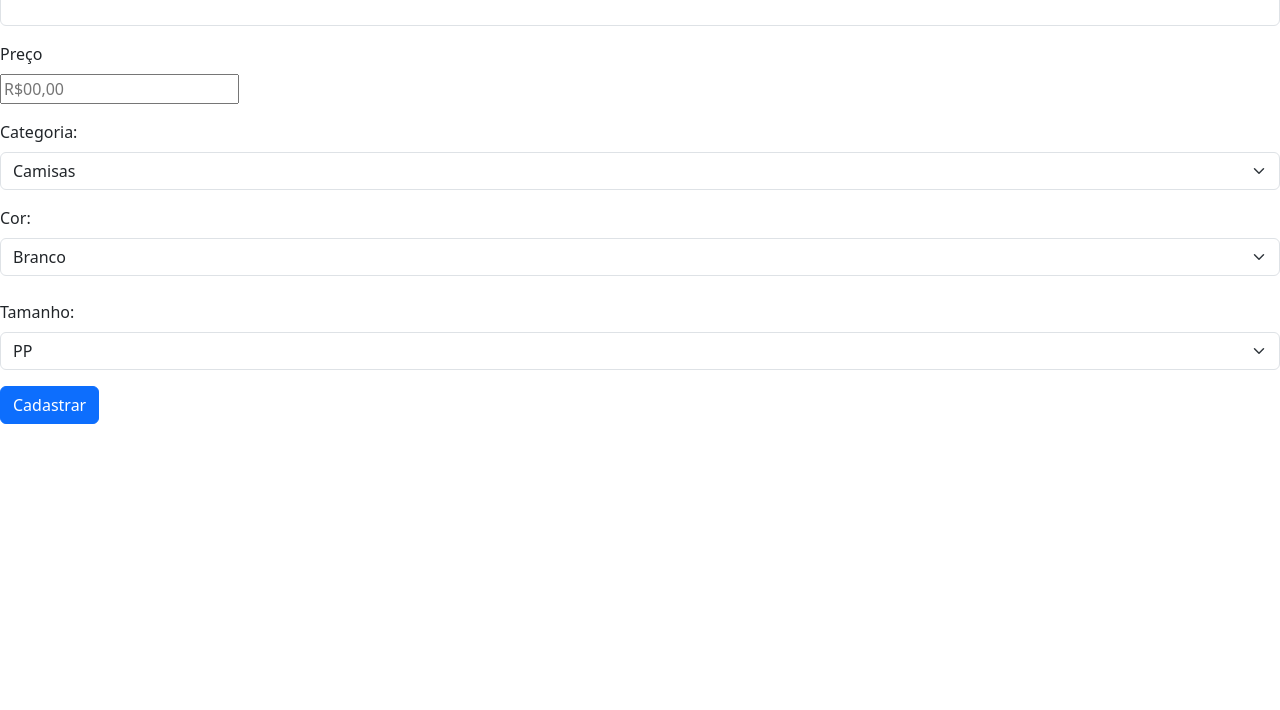
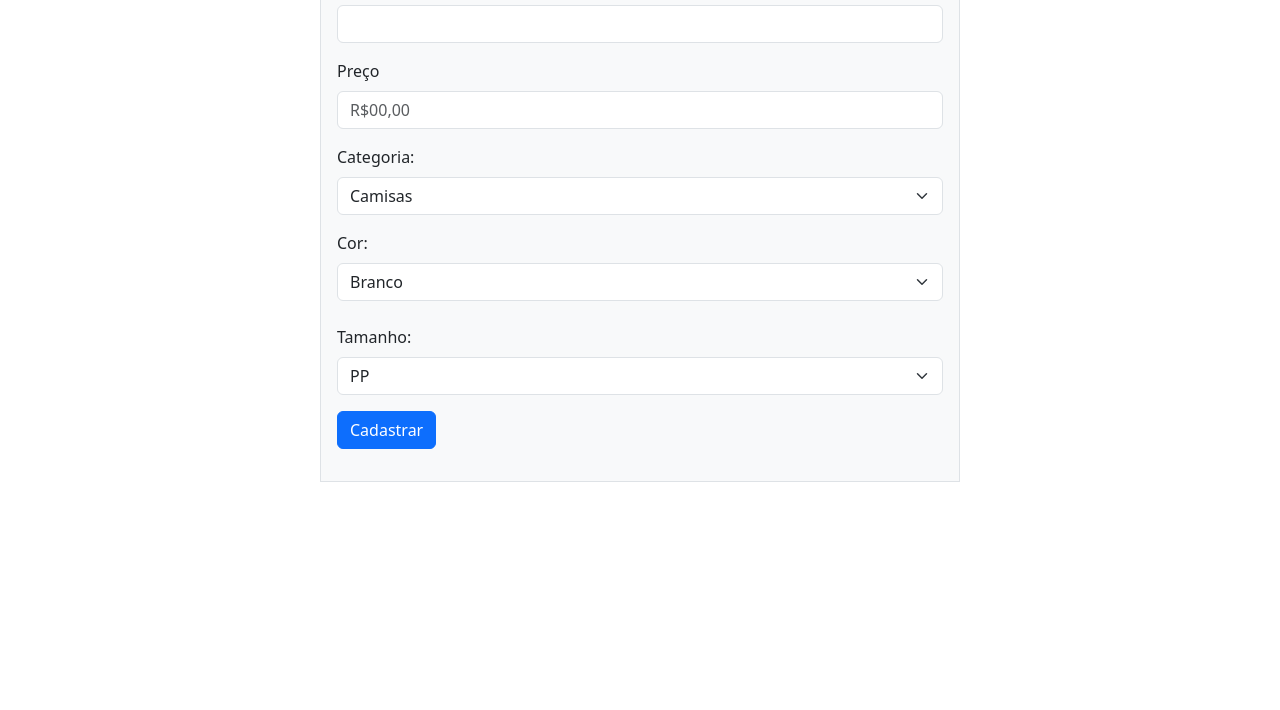
Before and after one commit to janapires/modulo-front-end, a plain HTML site: page aula_7/aula7.html in a window 1280 px wide. Shown: the part 90-800 px from the top of the page. Drawn offline with nearby package versions, Linux system fonts and the light colour scheme.

Commit message:
Add files via upload
Atualização do código da aula de hoje

```diff
--- a/aula_7/aula7.html
+++ b/aula_7/aula7.html
@@ -11,9 +11,9 @@
 </head>
 
 <body>
+  <div class="d-flex justify-content-center">
+    <form class="w-50 p-3 bg-light border">
         <h2>Cadastro de Produto</h2>
-
-  <form action="">
         <div class="mb-3">
           <label for="name" class="form-label">Nome</label>
           <input class="form-control"
@@ -21,12 +21,13 @@
             class="form-control"
             id="name"
             name="name"
-      value="" />
+            value=""
+          />
         </div>
 
       <div class="mb-3">
         <label class="form-label" for="preco">Preço</label><br />
-      <input class="currency-input"
+        <input class="form-control"
         type="text"
         id="preco"
         name="preco"
@@ -80,6 +81,8 @@
         <input type="submit" class="btn btn-primary" value="Cadastrar" />
       </div>
     </form>
+  </div>
+
     <!-- A propriedade btn define como estilo de botão; btn-primary cria um botão azul -->
   <script>
     function formatarParaReal(value) {
```
Lines whose indentation alone changed are shown as unchanged.
